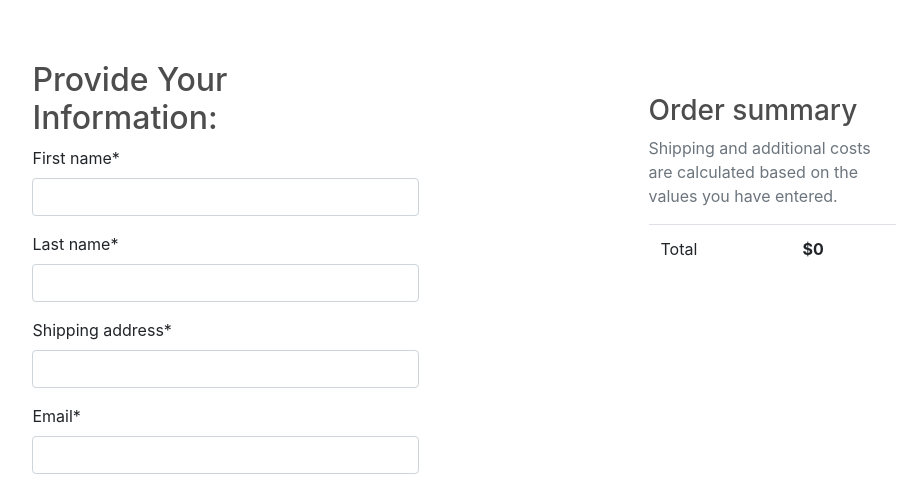
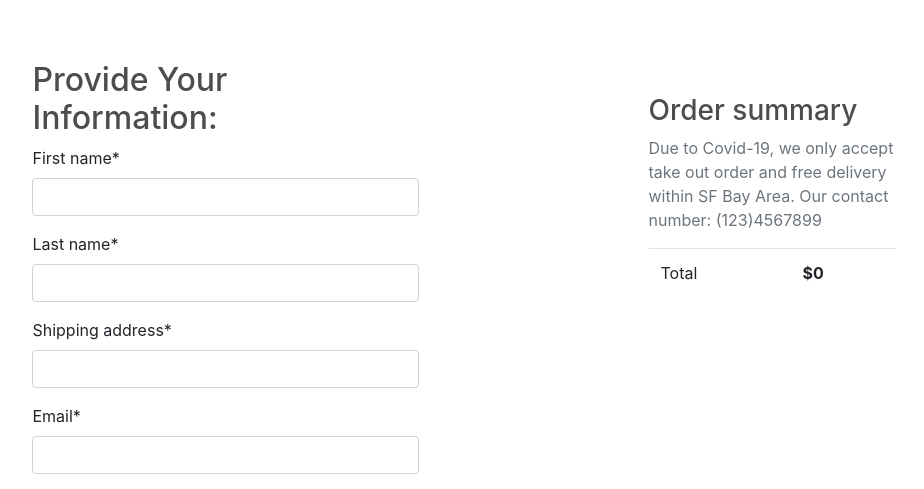
Before and after one commit to philipyap/p4-Yi-Cha, a Django app: page /create/ in a window 1280 px wide. Shown: the part 74-563 px from the top of the page, without its empty margins (284-1208 px from the left). Run offline with Django 3.2, Linux system fonts and the light colour scheme; the visitor is signed in with stand-in values (Sample User, id 1); data comes from the database, SQL or seed files in the repository; some libraries are stand-ins or nearby versions.

Commit message:
[order.html] final edit

```diff
--- a/main_app/templates/order.html
+++ b/main_app/templates/order.html
@@ -66,7 +66,7 @@
                   <div class="box-header mt-0">
                     <h3>Order summary</h3>
                   </div>
-                  <p class="text-muted text-small">Shipping and additional costs are calculated based on the values you have entered.</p>
+                  <p class="text-muted text-small">Due to Covid-19, we only accept take out order and free delivery within SF Bay Area. Our contact number: (123)4567899</p>
                   <div class="table-responsive">
                     <table class="table">
                       <tbody>
```
